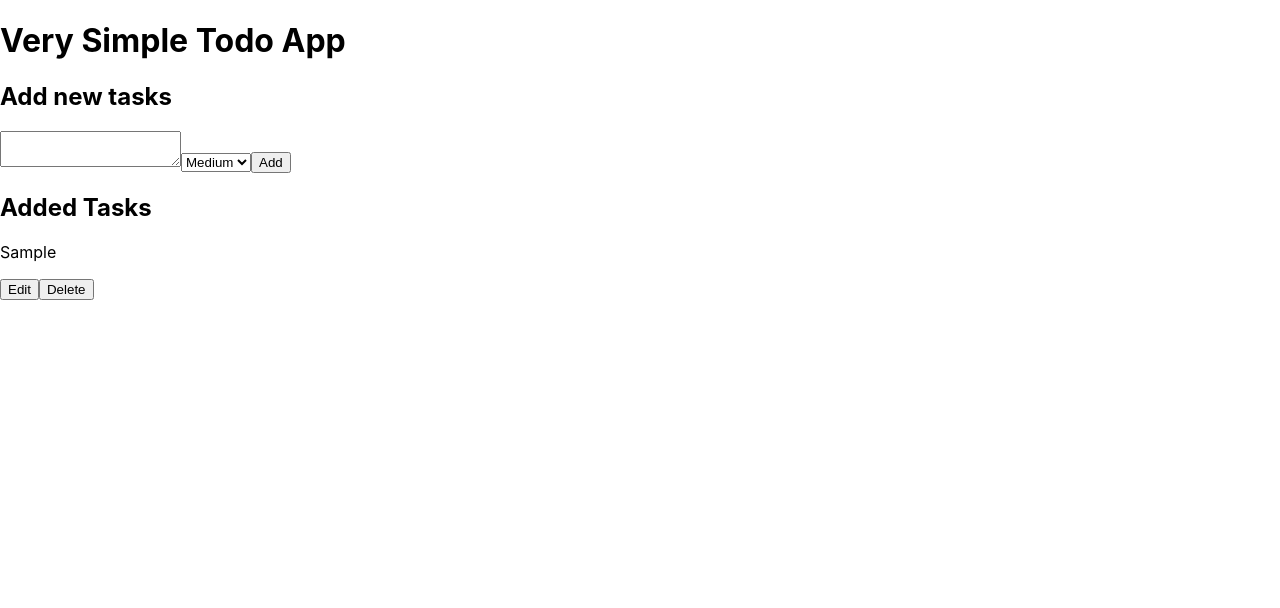
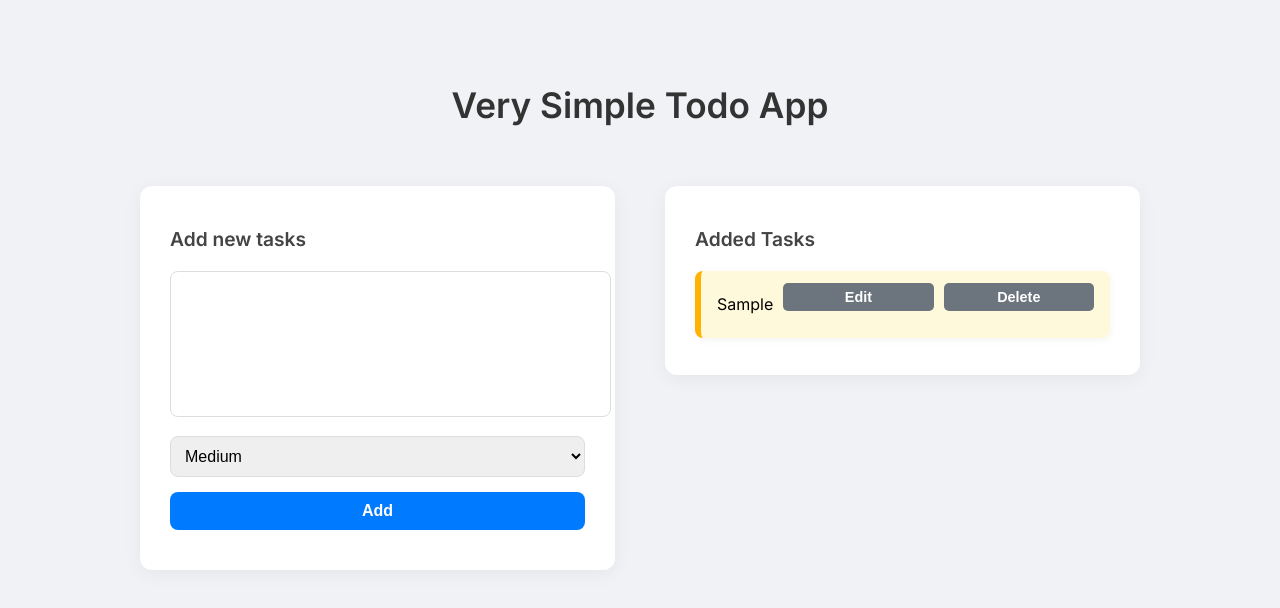
Before and after one commit to jacobwarndt/to_do_app, a React (Vite) app: page / in a window 1280 px wide. Both pictures are taken after typing "Sample" into the empty fields and a click on the button "Add". Shown: the top 608 px of the page. Built offline with nearby package versions, Linux system fonts and the light colour scheme; the HTML template or start-up script is replaced by a standard one.

Commit message:
Add base styles for the Todo app layout and components

```diff
--- a/src/App.css
+++ b/src/App.css
@@ -1 +1,133 @@
-/* Add your custom css here */
+@import url('https://fonts.googleapis.com/css2?family=Inter:wght@400;600&display=swap');
+
+body {
+  font-family: 'Inter', sans-serif;
+  background-color: #f0f2f5;
+  margin: 0;
+  padding: 0;
+}
+
+.App {
+  max-width: 1000px;
+  margin: 40px auto;
+  padding: 20px;
+}
+
+.app-title {
+  text-align: center;
+  font-size: 2.2rem;
+  font-weight: 600;
+  margin-bottom: 60px;
+  color: #333;
+}
+
+.main-container {
+  display: flex;
+  gap: 50px;
+  justify-content: center;
+  align-items: flex-start;
+  flex-wrap: wrap;
+}
+
+.form-section,
+.tasks-section {
+  flex: 1;
+  background-color: #ffffff;
+  border-radius: 12px;
+  box-shadow: 0 4px 20px rgba(0, 0, 0, 0.05);
+  padding: 25px 30px;
+  width: 100%;
+  max-width: 100%;
+}
+
+.form-section h2,
+.tasks-section h2 {
+  font-size: 1.2rem;
+  margin-bottom: 20px;
+  color: #444;
+}
+
+textarea {
+  width: 100%;
+  height: 120px;
+  padding: 12px;
+  font-size: 1rem;
+  border: 1px solid #ddd;
+  border-radius: 8px;
+  margin-bottom: 15px;
+  resize: none;
+}
+
+select,
+button {
+  width: 100%;
+  padding: 10px;
+  font-size: 1rem;
+  border-radius: 8px;
+  margin-bottom: 15px;
+  border: 1px solid #ddd;
+}
+
+button {
+  background-color: #007bff;
+  color: white;
+  font-weight: 600;
+  border: none;
+  transition: background 0.3s ease;
+}
+
+button:hover {
+  background-color: #0056b3;
+}
+
+[data-testid="todo-item"] {
+  display: flex;
+  align-items: center;
+  justify-content: space-between;
+  border-radius: 8px;
+  padding: 12px 16px;
+  margin-bottom: 12px;
+  font-size: 1rem;
+  box-shadow: 0 2px 8px rgba(0, 0, 0, 0.05);
+}
+
+.priority-high {
+  background-color: #ffe2e2;
+  border-left: 6px solid #e53935;
+}
+
+.priority-medium {
+  background-color: #fff9db;
+  border-left: 6px solid #ffb300;
+}
+
+.priority-low {
+  background-color: #e2f6e9;
+  border-left: 6px solid #43a047;
+}
+
+[data-testid="todo-item"] p {
+  margin: 0;
+  flex: 1;
+}
+
+[data-testid="todo-item"] button {
+  margin-left: 10px;
+  padding: 6px 12px;
+  font-size: 0.9rem;
+  background-color: #6c757d;
+  color: white;
+  border: none;
+  border-radius: 5px;
+}
+
+[data-testid="todo-item"] button:hover {
+  background-color: #495057;
+}
+
+.priority-note {
+  margin-top: 20px;
+  font-style: italic;
+  font-size: 0.85rem;
+  color: #666;
+}
```
